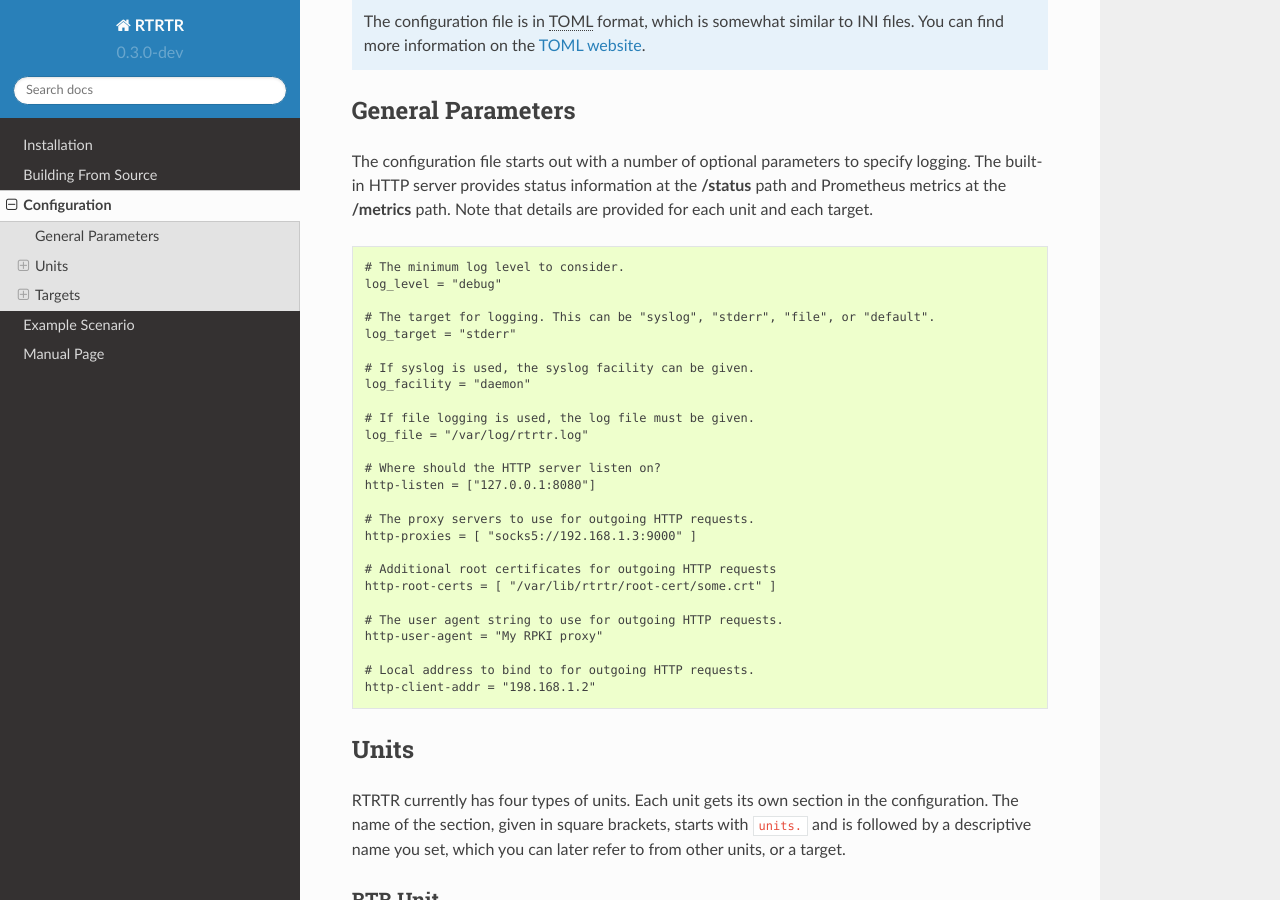
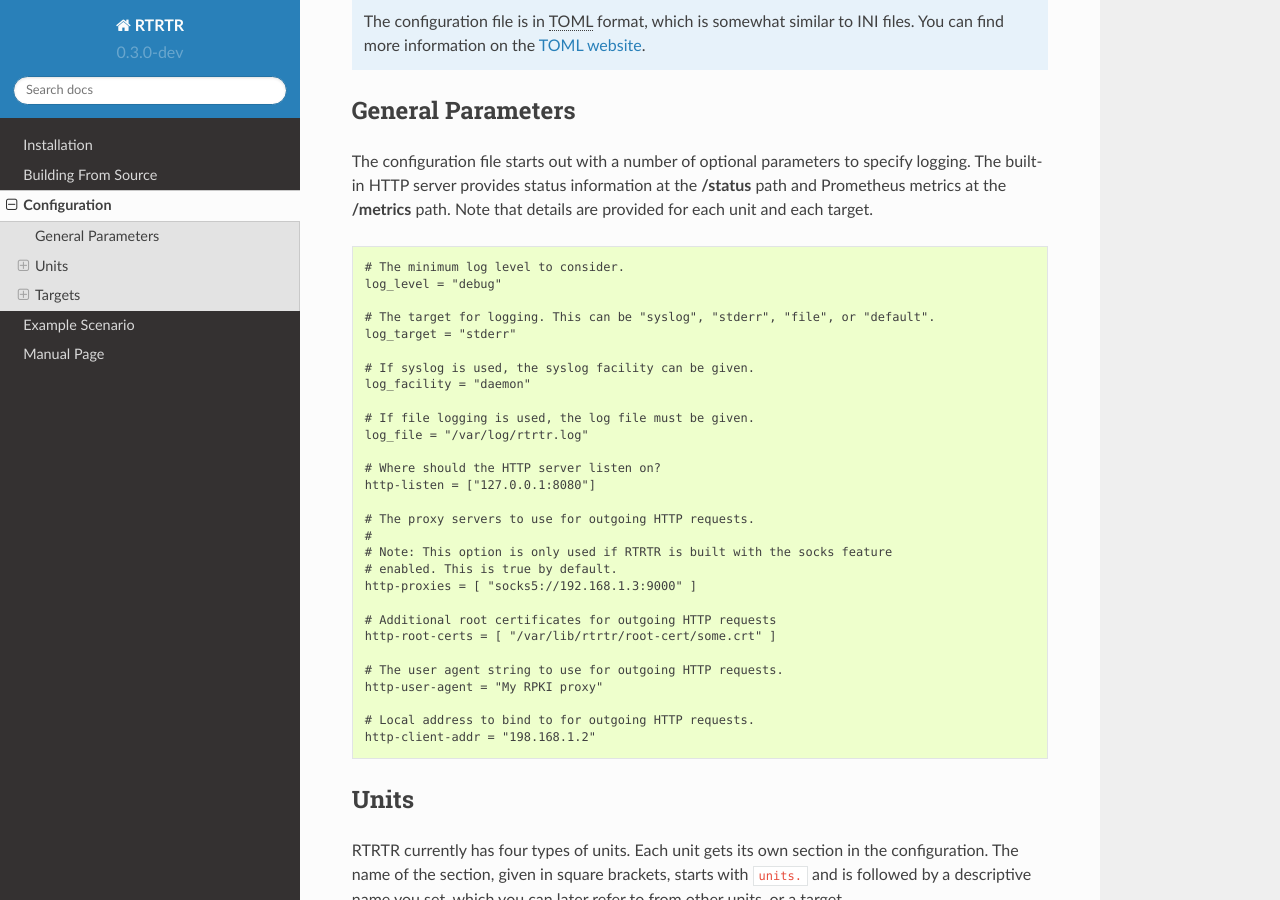
Before and after one commit to NLnetLabs/rtrtr, a Sphinx documentation site: the page built from doc/manual/source/configuration.rst, in a window 1280 px wide and 900 px high, scrolled down 479 px. Built offline with Sphinx 7.4.7 and the Read the Docs theme 2.0.0, drawn with Linux system fonts in a browser that asks for light colours.

Commit message:
Point out that you need the socks feature for socks.

```diff
--- a/doc/manual/source/configuration.rst
+++ b/doc/manual/source/configuration.rst
@@ -45,6 +45,9 @@
     http-listen = ["127.0.0.1:8080"]
 
     # The proxy servers to use for outgoing HTTP requests.
+    #
+    # Note: This option is only used if RTRTR is built with the socks feature
+    # enabled. This is true by default.
     http-proxies = [ "socks5://192.168.1.3:9000" ]
 
     # Additional root certificates for outgoing HTTP requests
```
